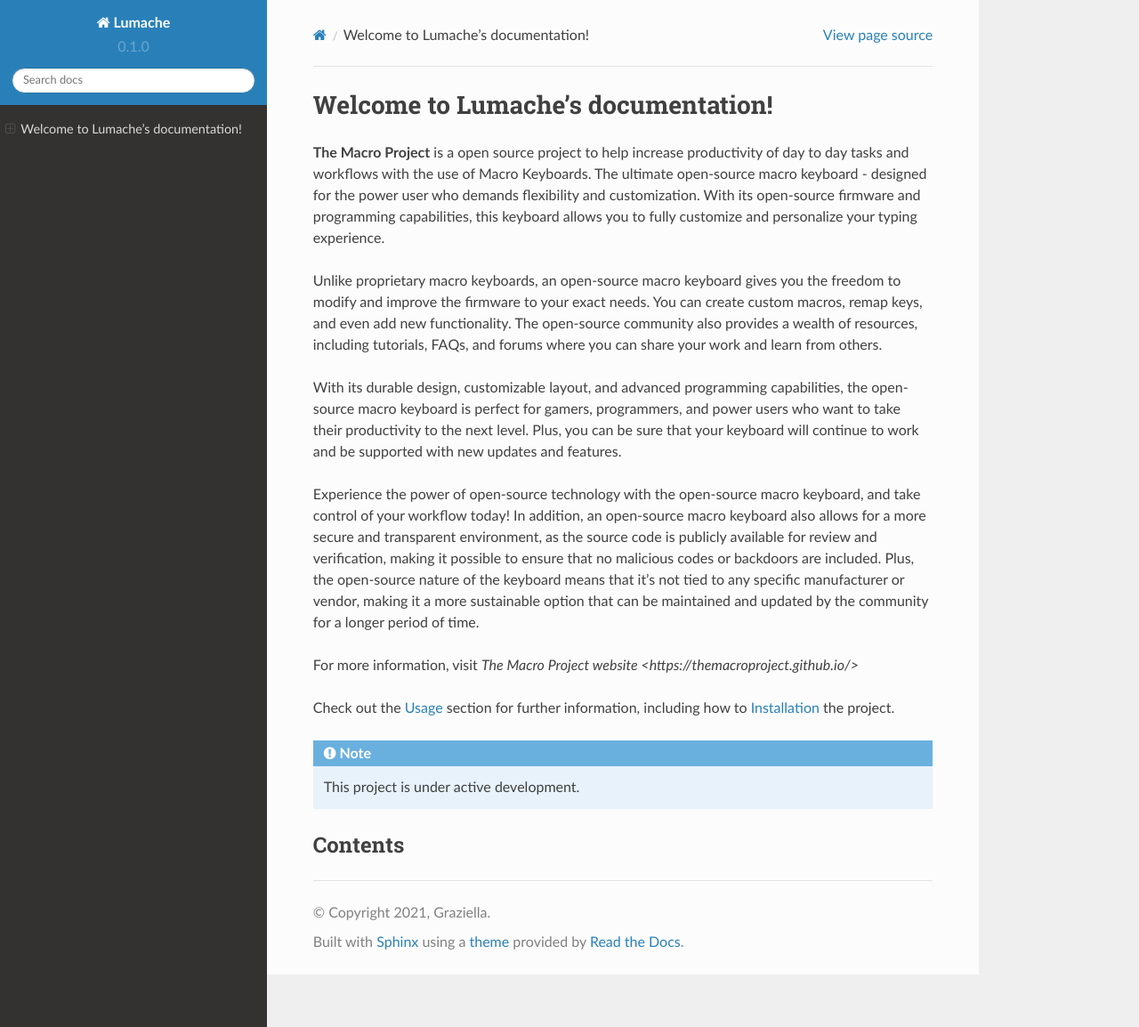
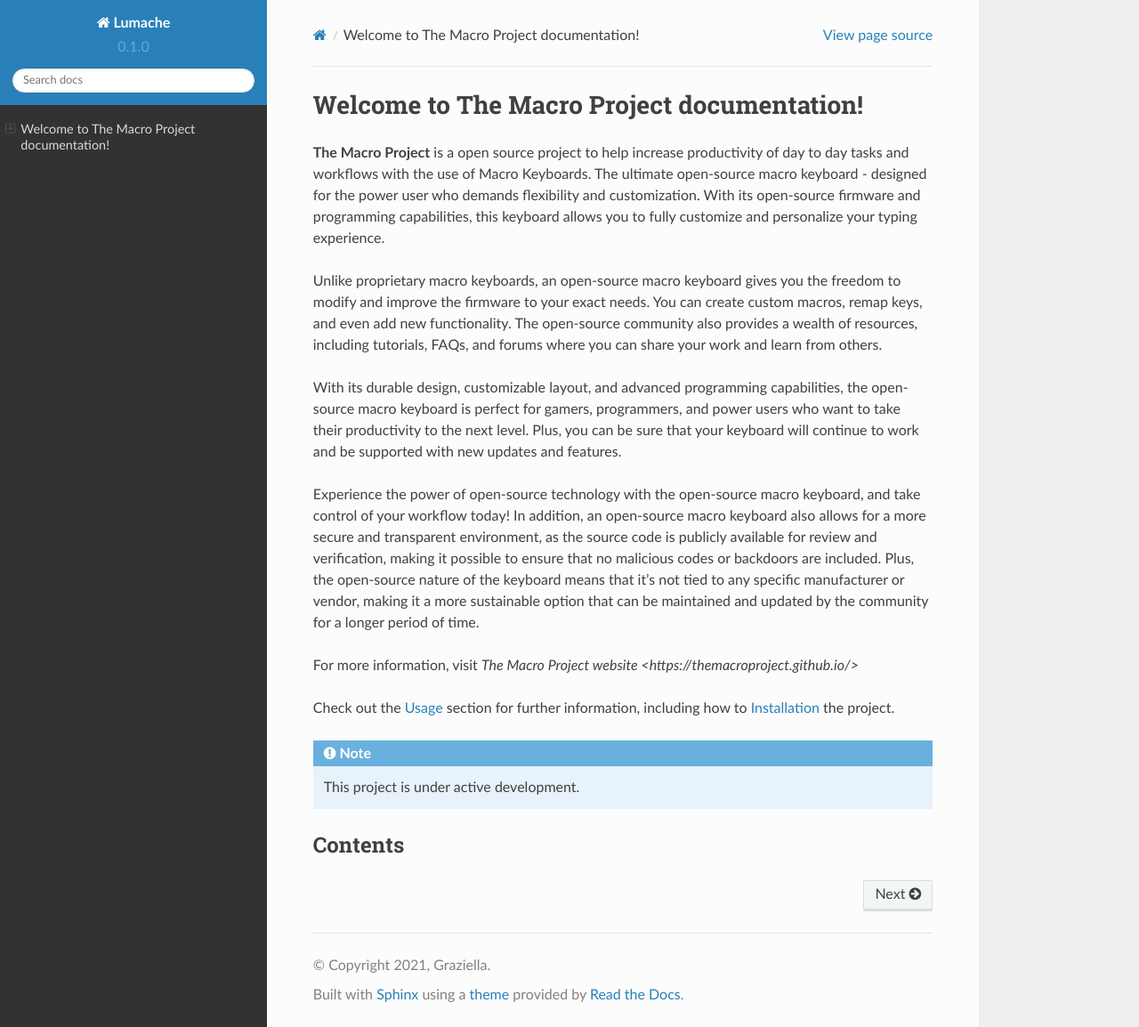
Before and after one commit to themacroproject/tmp-docs, a Sphinx documentation site: the page built from docs/source/index.rst, in a window 1280 px wide and 1154 px high. Shown: the whole window at 89% size. Built offline with Sphinx 7.4.7 and the Read the Docs theme 2.0.0, drawn with Linux system fonts in a browser that asks for light colours; pages that are not in the unit, such as notebooks, are missing from menus.

Commit message:
Updated index and added readme.rst

```diff
--- a/docs/source/index.rst
+++ b/docs/source/index.rst
@@ -1,4 +1,4 @@
-Welcome to Lumache's documentation!
+Welcome to The Macro Project documentation!
 ===================================
 
 **The Macro Project** is a open source project to help increase productivity of day to day tasks and workflows with the use of Macro Keyboards.
--- a/pyproject.toml
+++ b/pyproject.toml
@@ -3,6 +3,6 @@ requires = ["flit_core >=3.2,<4"]
 build-backend = "flit_core.buildapi"
 
 [project]
-name = "lumache"
-authors = [{name = "Graziella", email = "graziella@lumache"}]
+name = "The Macro Project"
+authors = [{name = "Aniket Katkar", email = "amacroproject@gmail.com"}]
 dynamic = ["version", "description"]
```
Also changed, not shown: other parts of docs/source/index.rst (+2 -0 lines), docs/source/README_MORE.rst (added, +32 -0 lines).
